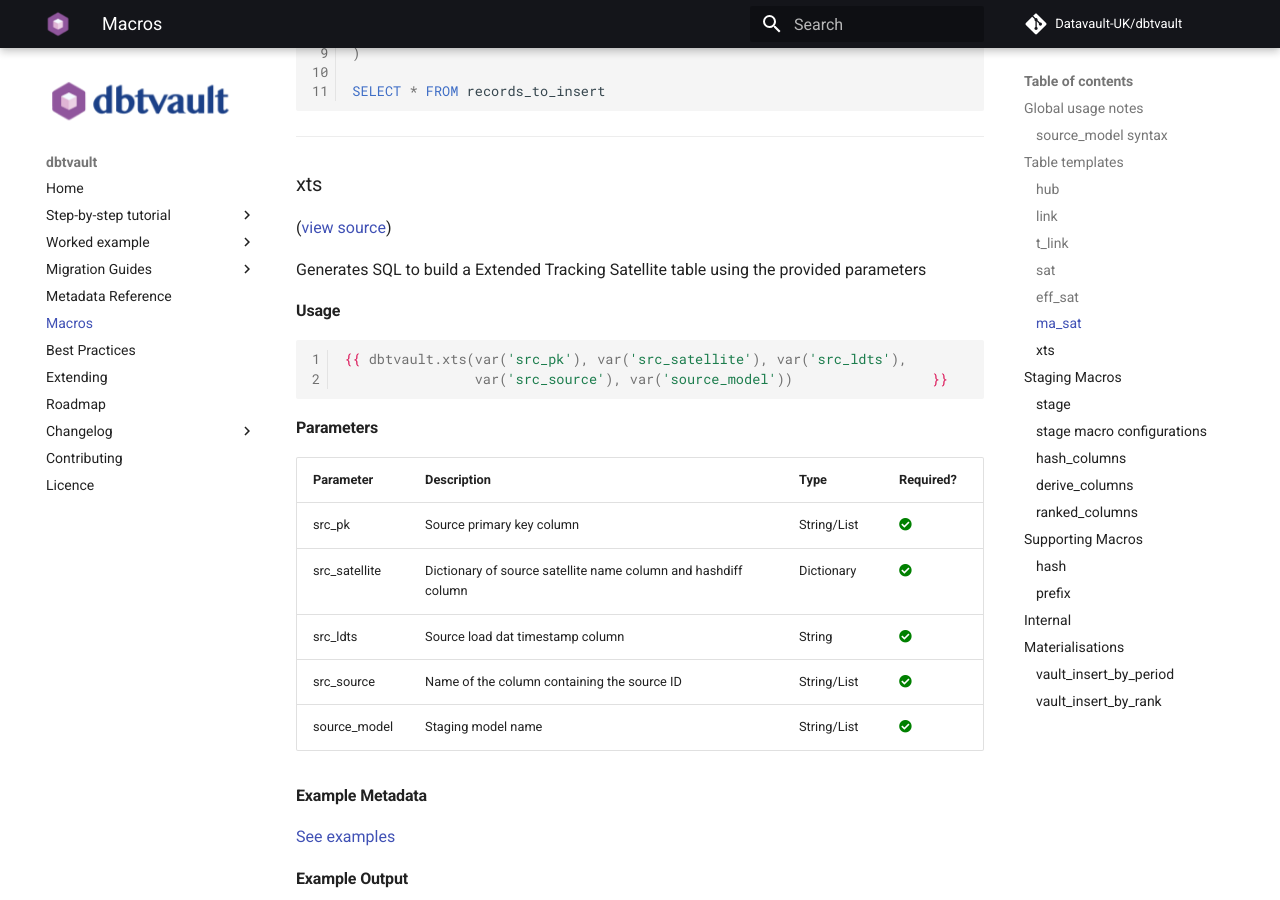
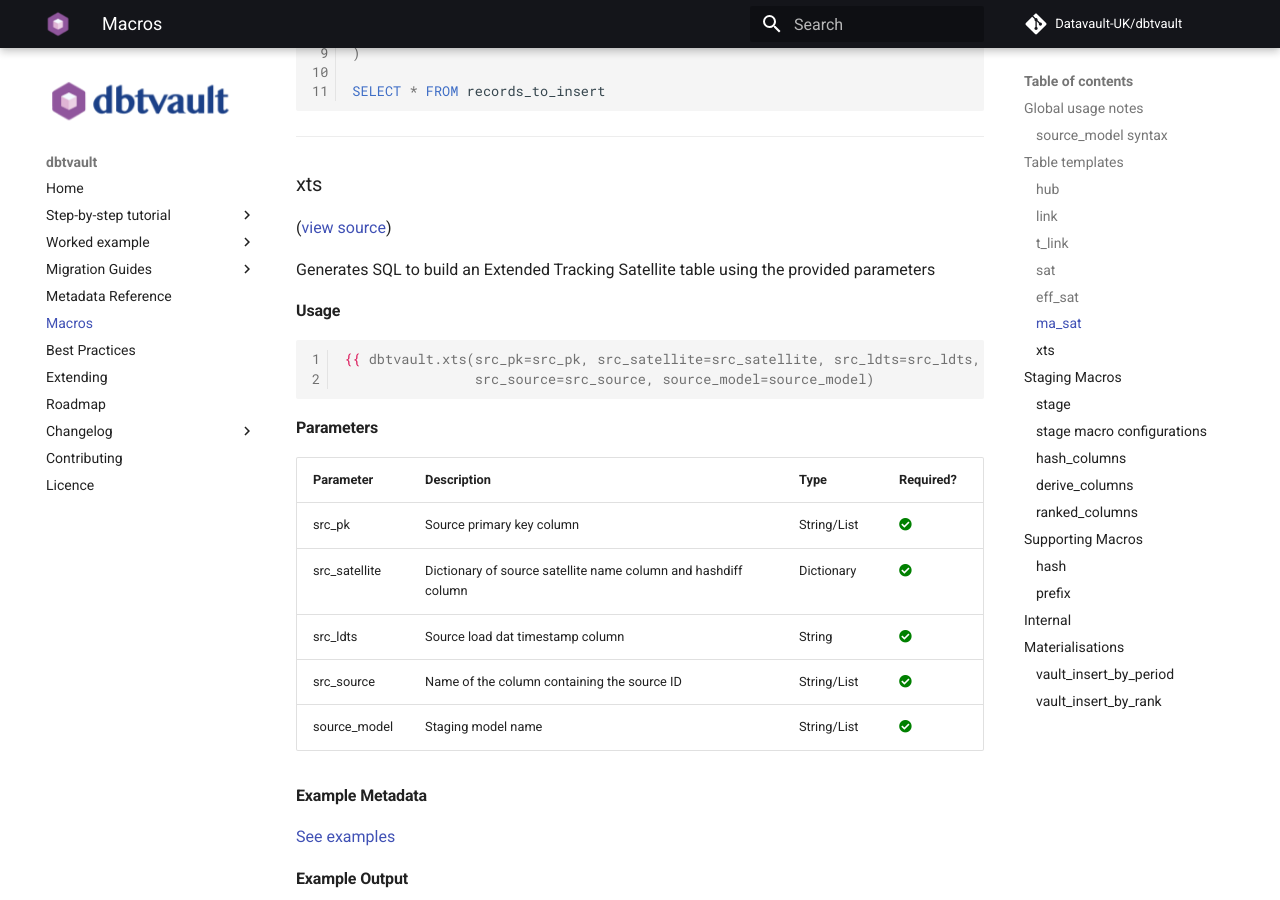
Before and after one commit to Datavault-UK/automate-dv-docs, an MkDocs documentation site: the page built from docs/macros.md, in a window 1280 px wide and 900 px high, scrolled down 9646 px. Built offline with MkDocs 1.6.1 and Material for MkDocs 9.7.7, drawn with Linux system fonts in a browser that asks for light colours; comment, search, counter and statistics services are not loaded.

Commit message:
Correct XTS macro call

````diff
--- a/docs/macros.md
+++ b/docs/macros.md
@@ -252,7 +252,7 @@
 
 ``` jinja
 {{ dbtvault.link(src_pk=src_pk, src_fk=src_fk, src_ldts=src_ldts,
-                src_source=src_source, source_model=source_model) }}
+                 src_source=src_source, source_model=source_model) }}
 ```
 
 #### Parameters
@@ -939,13 +939,13 @@
 
 ([view source]())
 
-Generates SQL to build a Extended Tracking Satellite table using the provided parameters
+Generates SQL to build an Extended Tracking Satellite table using the provided parameters
 
 #### Usage
 
 ``` jinja
-{{ dbtvault.xts(var('src_pk'), var('src_satellite'), var('src_ldts'),
-                var('src_source'), var('source_model'))                 }}
+{{ dbtvault.xts(src_pk=src_pk, src_satellite=src_satellite, src_ldts=src_ldts,
+                src_source=src_source, source_model=source_model)              }}
 ```
 
 #### Parameters
````
